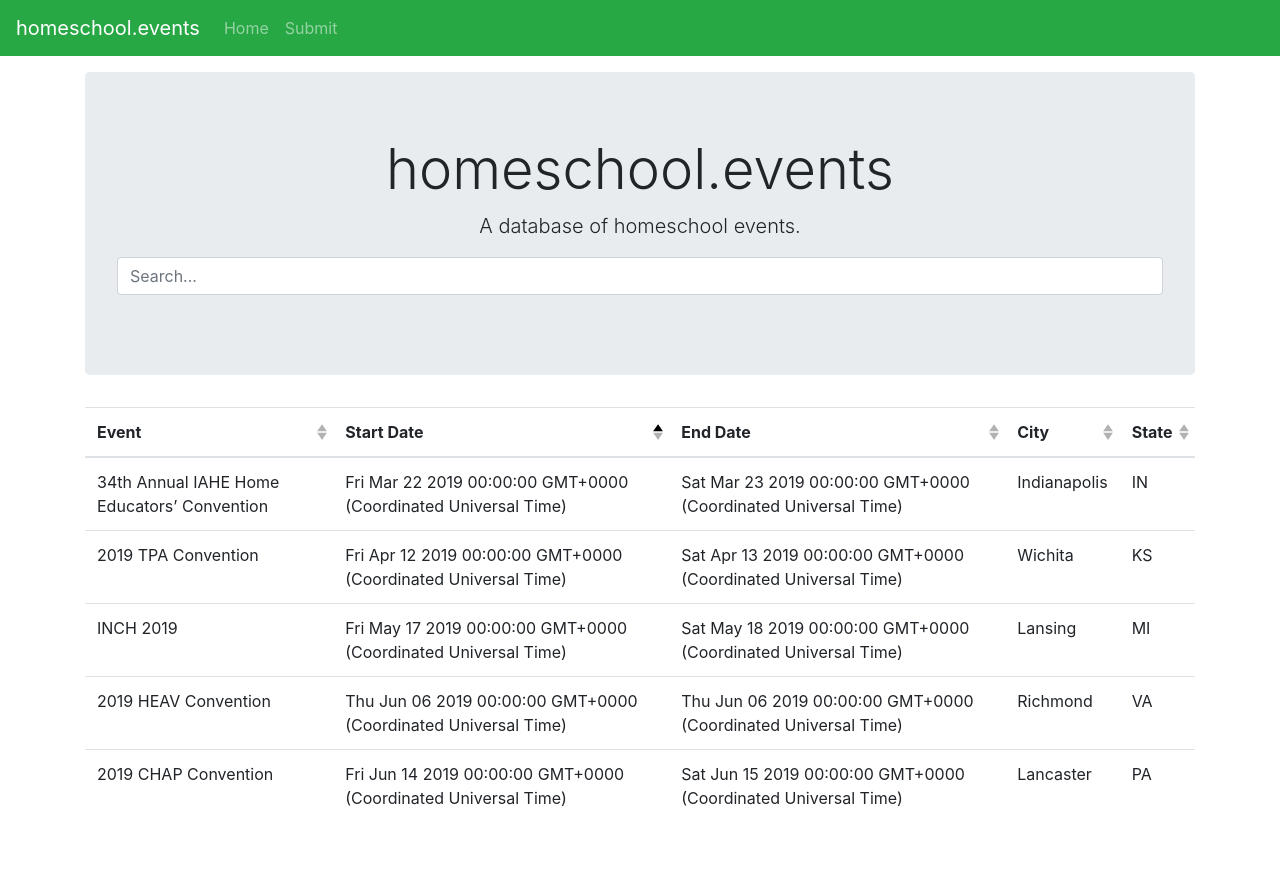
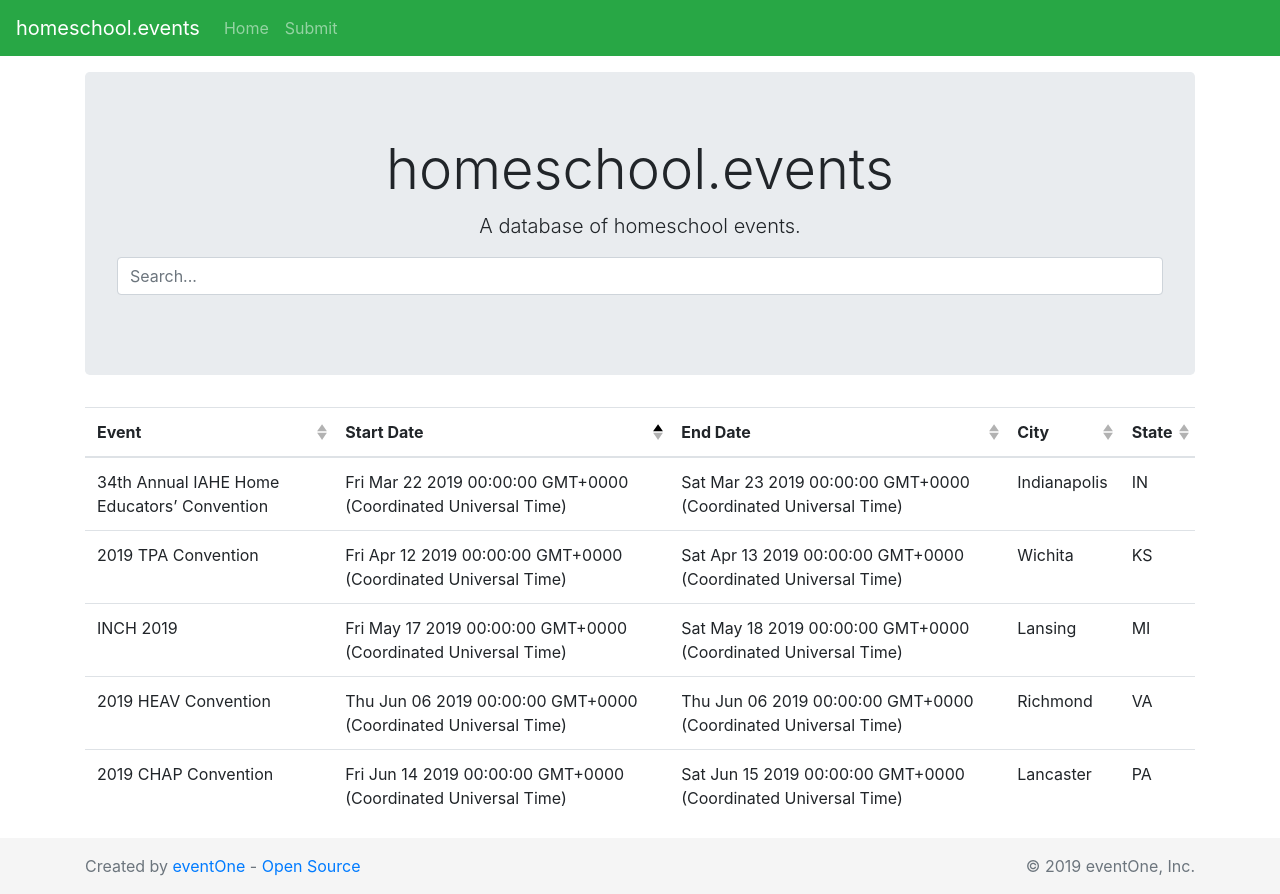
Before and after one commit to eventOneHQ/homeschool.events, a Vue app: page / in a window 1280 px wide. Before the commit the page ends 838 px from the top, so only its background shows below. Built offline with nearby package versions, Linux system fonts and the light colour scheme; what vue-moment would draw is missing.

Commit message:
chore: Add footer

```diff
--- a/public/index.html
+++ b/public/index.html
@@ -1,5 +1,5 @@
 <!DOCTYPE html>
-<html lang="en">
+<html lang="en" class="h-100">
   <head>
     <meta charset="utf-8">
     <meta http-equiv="X-UA-Compatible" content="IE=edge">
@@ -7,7 +7,7 @@
     <link rel="icon" href="<%= BASE_URL %>favicon.ico">
     <title>homeschool.events</title>
   </head>
-  <body>
+  <body class="h-100">
     <noscript>
       <strong>We're sorry but homeschool.events doesn't work properly without JavaScript enabled. Please enable it to continue.</strong>
     </noscript>
--- a/src/App.vue
+++ b/src/App.vue
@@ -1,10 +1,10 @@
 <template>
-  <div id="app">
+  <div id="app" class="d-flex flex-column h-100">
     <div>
       <b-navbar toggleable="lg" type="dark" variant="success">
         <b-navbar-brand to="/">homeschool.events</b-navbar-brand>
 
-        <b-navbar-toggle target="nav_collapse" />
+        <b-navbar-toggle target="nav_collapse"/>
 
         <b-collapse is-nav id="nav_collapse">
           <b-navbar-nav>
@@ -15,10 +15,21 @@
       </b-navbar>
     </div>
 
-    <router-view/>
+    <main role="main" class="flex-shrink-0">
+      <router-view/>
+    </main>
+
+    <footer class="footer mt-auto py-3">
+      <div class="container">
+        <span class="text-muted">Created by <a href="https://e1.lc/tAfSUQ">eventOne</a> - <a href="https://github.com/eventOneHQ/homeschool.events">Open Source</a></span>
+        <span class="text-muted float-right">&copy; {{new Date().getFullYear()}} eventOne, Inc.</span>
+      </div>
+    </footer>
   </div>
 </template>
 
 <style>
-
+.footer {
+  background-color: #f5f5f5;
+}
 </style>
```
